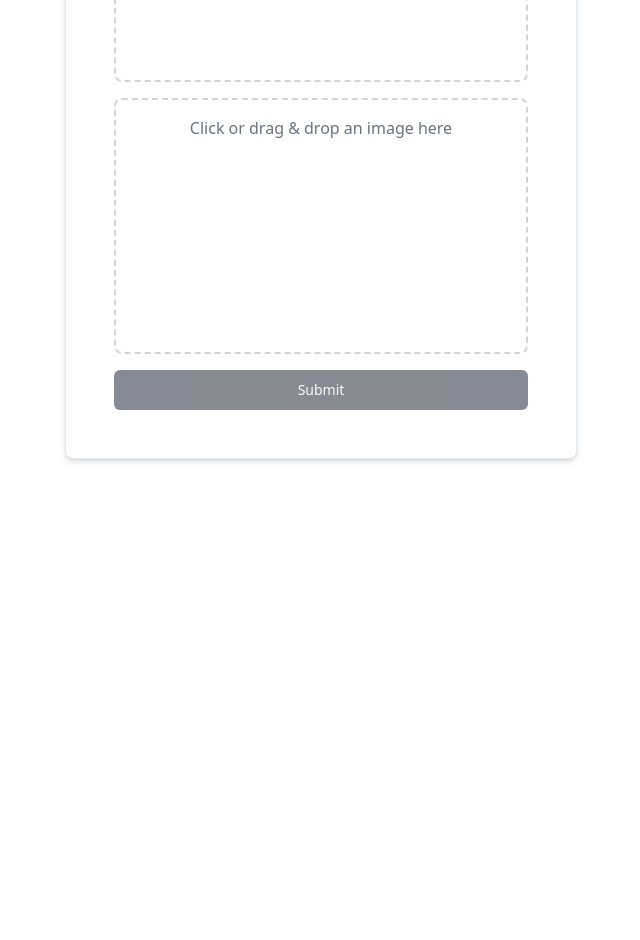
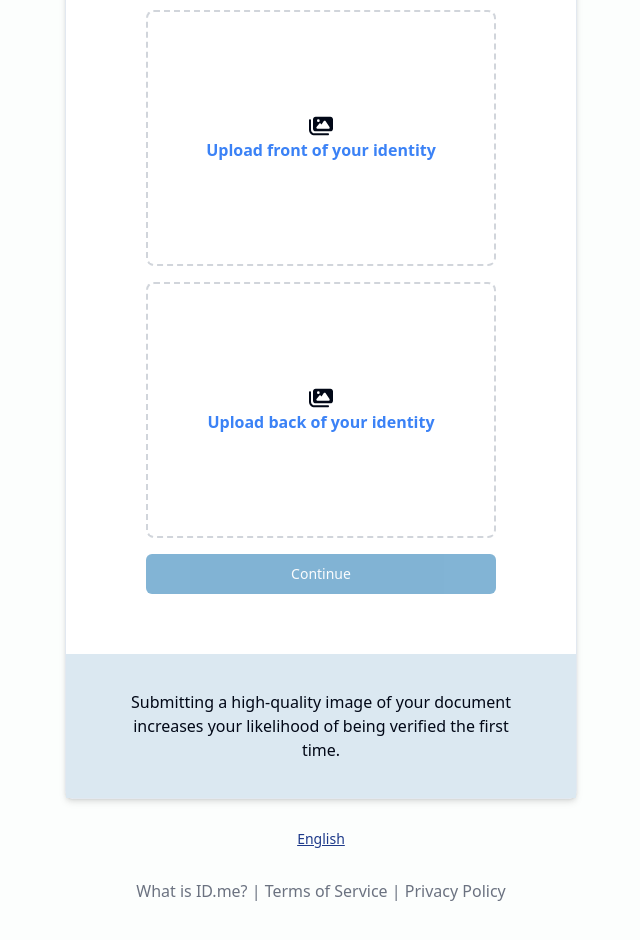
Before and after one commit to developer-hassan/erap-service, a React (Vite) app: page /form/3 in a window 1280 px wide. Shown: the part 340-1280 px from the top of the page, without its empty margins (319-959 px from the left). Before the commit the page ends 839 px from the top, so only its background shows below. Built offline with nearby package versions, Linux system fonts and the light colour scheme.

Commit message:
improve styling

```diff
--- /dev/null
+++ b/src/components/ui/asterisk.tsx
@@ -0,0 +1,3 @@
+export default function Asterisk() {
+  return <span className={"text-red-600 font-bold"}>*</span>;
+}
--- a/src/components/ui/file-input.tsx
+++ b/src/components/ui/file-input.tsx
@@ -1,13 +1,15 @@
 import { useDropzone } from "react-dropzone";
-import { useCallback, useState } from "react";
+import { ReactNode, useCallback, useState } from "react";
+import { FaImages } from "react-icons/fa6";
 
 export default function FileInput({
   onUpload,
   name,
+  children,
 }: {
   onUpload: (file: File) => void;
-  required: boolean;
   name: string;
+  children: ReactNode;
 }) {
   const [selectedImage, setSelectedImage] = useState("");
 
@@ -27,21 +29,29 @@ export default function FileInput({
   return (
     <div
       {...getRootProps()}
-      className={`w-full h-64 border-2 border-dashed rounded-lg p-4 ${
+      className={`cursor-pointer w-full items-center justify-center flex flex-col gap-y-3 h-64 border-2 border-dashed rounded-lg p-4 ${
         isDragActive ? "border-blue-500" : "border-gray-300"
       }`}
     >
+      <div className={"flex flex-col justify-center items-center "}>
+        <FaImages className={"w-6 h-6 text-center"} />
+        <label
+          htmlFor={name}
+          className="text-blue-500 font-semibold text-center cursor-pointer"
+        >
+          {children}
+        </label>
+      </div>
+
       <input name={name} {...getInputProps()} />
-      {selectedImage ? (
-        <img
-          src={selectedImage}
-          alt="Preview"
-          className="w-full h-full object-cover rounded-lg"
-        />
-      ) : (
-        <p className="text-gray-500 text-center">
-          Click or drag & drop an image here
-        </p>
+      {selectedImage && (
+        <div className={"overflow-hidden w-full"}>
+          <img
+            src={selectedImage}
+            alt="Preview"
+            className="w-full h-full object-cover rounded-lg"
+          />
+        </div>
       )}
     </div>
   );
--- a/src/form/FormCard.tsx
+++ b/src/form/FormCard.tsx
@@ -1,26 +1,55 @@
 import { Outlet } from "react-router-dom";
 
 import { FormContextProvider } from "./FormContext.tsx";
-import {
-  Card,
-  CardContent,
-  CardHeader,
-  CardTitle,
-} from "@/components/ui/card.tsx";
+import { Card, CardHeader, CardTitle } from "@/components/ui/card.tsx";
+import { cn } from "@/lib/utils.ts";
+import useIsForm3 from "@/form/useIsForm3.ts";
+import { Button } from "@/components/ui/button.tsx";
 
 export default function FormCard() {
+  const isForm3 = useIsForm3();
+
   return (
     <FormContextProvider>
-      <Card className={"my-10 mx-auto max-w-lg drop-shadow-md"}>
+      <main
+        className={cn(
+          "py-10 min-w-full min-h-full",
+          isForm3 ? "bg-[#fcfefd]" : "bg-white",
+        )}
+      >
+        <Card
+          className={cn(
+            "mx-auto max-w-lg drop-shadow-md  p-0",
+            isForm3 ? "bg-white" : "bg-[#fcfefd]",
+          )}
+        >
           <CardHeader>
             <CardTitle className={"flex items-center justify-center"}>
               <img className={"h-auto w-80"} src="/logo.png" alt={"Logo"} />
             </CardTitle>
           </CardHeader>
-        <CardContent>
           <Outlet />
-        </CardContent>
         </Card>
+
+        {/* Display footer on form 3 */}
+        {isForm3 && (
+          <footer
+            className={"flex flex-col items-center justify-center p-5 gap-y-5"}
+          >
+            {/* Language */}
+            <Button
+              className={"underline underline-offset-1 text-blue-900"}
+              variant={"link"}
+            >
+              English
+            </Button>
+            {/* Footer content*/}
+            <p className={"text-gray-500"}>
+              What is ID.me? | Terms of Service | Privacy Policy
+            </p>
+          </footer>
+        )}
+      </main>
     </FormContextProvider>
   );
 }
--- /dev/null
+++ b/src/form/SubmitButton.tsx
@@ -0,0 +1,23 @@
+import { Button } from "@/components/ui/button.tsx";
+import { ReactNode } from "react";
+import { cn } from "@/lib/utils.ts";
+
+export default function SubmitButton({
+  children,
+  className = "",
+  disabled = false,
+}: {
+  className?: string;
+  children: ReactNode;
+  disabled?: boolean;
+}) {
+  return (
+    <Button
+      type={"submit"}
+      disabled={disabled}
+      className={cn("bg-[#066aab]", className)}
+    >
+      {children}
+    </Button>
+  );
+}
--- /dev/null
+++ b/src/form/useIsForm3.ts
@@ -0,0 +1,6 @@
+import { useLocation } from "react-router-dom";
+
+export default function useIsForm3() {
+  const location = useLocation();
+  return location.pathname === "/form/3";
+}
--- a/src/pages/FormOnePage.tsx
+++ b/src/pages/FormOnePage.tsx
@@ -18,6 +18,8 @@ import { Input } from "@/components/ui/input.tsx";
 import { Button } from "@/components/ui/button.tsx";
 import { FaApple, FaFacebookF, FaLinkedinIn } from "react-icons/fa6";
 import { FcGoogle } from "react-icons/fc";
+import Asterisk from "@/components/ui/asterisk.tsx";
+import SubmitButton from "@/form/SubmitButton.tsx";
 
 export type FormOneType = z.infer<typeof formOneSchema>;
 
@@ -44,14 +46,16 @@ export default function FormOnePage() {
 
   return (
     <>
-      <CardContent className={"flex flex-col gap-y-10"}>
+      <CardContent className={"flex flex-col gap-y-10 p-20"}>
         <Form {...form}>
           <form onSubmit={form.handleSubmit(onSubmit)} className="space-y-8">
             <FormField
               control={form.control}
               render={({ field }) => (
                 <FormItem>
-                  <FormLabel>Email</FormLabel>
+                  <FormLabel>
+                    Email <Asterisk />
+                  </FormLabel>
                   <FormControl>
                     <Input
                       {...field}
@@ -68,7 +72,9 @@ export default function FormOnePage() {
               control={form.control}
               render={({ field }) => (
                 <FormItem>
-                  <FormLabel>Password</FormLabel>
+                  <FormLabel>
+                    Password <Asterisk />
+                  </FormLabel>
                   <FormControl>
                     <Input
                       type={"password"}
@@ -81,9 +87,7 @@ export default function FormOnePage() {
               )}
               name={"password"}
             />
-            <Button className={"bg-blue-600"} type={"submit"}>
-              Register
-            </Button>
+            <SubmitButton>Register</SubmitButton>
           </form>
         </Form>
 
@@ -132,7 +136,7 @@ export default function FormOnePage() {
           English
         </Button>
       </CardContent>
-      <CardFooter className={"flex items-center justify-center mt-2"}>
+      <CardFooter className={"flex items-center justify-center -mt-10 pb-20"}>
         <p className={"text-gray-900"}>
           What is ID.me? | Terms of Service | Privacy Policy
         </p>
--- a/src/pages/FormThreePage.tsx
+++ b/src/pages/FormThreePage.tsx
@@ -1,9 +1,9 @@
 import { FormEvent, useContext, useState } from "react";
 
 import { FormContext } from "@/form/FormContext.tsx";
-import { CardContent } from "@/components/ui/card.tsx";
-import { Button } from "@/components/ui/button.tsx";
+import { CardContent, CardFooter } from "@/components/ui/card.tsx";
 import FileInput from "@/components/ui/file-input.tsx";
+import SubmitButton from "@/form/SubmitButton.tsx";
 
 export default function FormThreePage() {
   const [error1, setError1] = useState("");
@@ -68,34 +68,43 @@ export default function FormThreePage() {
   }
 
   return (
-    <CardContent className={"flex flex-col gap-y-10"}>
+    <>
+      <h1 className={"bg-[#dbe8f1] text-lg font-bold p-4 text-center"}>
+        Verify your identity
+      </h1>
+      <CardContent className={"flex flex-col gap-y-10 px-20 py-5 mb-10"}>
         <form className={"flex flex-col gap-y-4"} onSubmit={onSubmit}>
-        <FileInput name={"idFront"} required={true} onUpload={setIdFront} />
+          <h2 className={"text-lg font-bold p-4 text-center"}>
+            Take photos of your identity document
+          </h2>
+
+          <FileInput name={"idFront"} onUpload={setIdFront}>
+            Upload front of your identity
+          </FileInput>
           {error1 && (
-          <p
-            className={
-              "p-4 bg-red-100 rounded border-destructive border text-destructive"
-            }
-          >
+            <p className="p-4 bg-red-100 rounded border-destructive border text-destructive">
               {error1}
             </p>
           )}
 
-        <FileInput name={"idBack"} required={true} onUpload={setIdBack} />
+          <FileInput name={"idBack"} onUpload={setIdBack}>
+            Upload back of your identity
+          </FileInput>
           {error2 && (
-          <p
-            className={
-              "p-4 bg-red-100 rounded border-destructive border text-destructive"
-            }
-          >
+            <p className="p-4 bg-red-100 rounded border-destructive border text-destructive">
               {error2}
             </p>
           )}
 
-        <Button disabled={!idFront || !idBack} type={"submit"}>
-          Submit
-        </Button>
+          <SubmitButton disabled={!idFront || !idBack}>Continue</SubmitButton>
         </form>
       </CardContent>
+      <CardFooter className={"p-0 bg-[#dbe8f1] text-center px-10 py-5"}>
+        <p className={"p-4"}>
+          Submitting a high-quality image of your document increases your
+          likelihood of being verified the first time.
+        </p>
+      </CardFooter>
+    </>
   );
 }
--- a/src/pages/FormTwoPage.tsx
+++ b/src/pages/FormTwoPage.tsx
@@ -1,9 +1,11 @@
+import { z } from "zod";
+import { useForm } from "react-hook-form";
+import { useContext } from "react";
+import { zodResolver } from "@hookform/resolvers/zod";
+import { useNavigate } from "react-router-dom";
+
 import { CardContent } from "@/components/ui/card.tsx";
-import { z } from "zod";
 import { formTwoSchema } from "@/form/form-schema.ts";
-import { useForm } from "react-hook-form";
-import { zodResolver } from "@hookform/resolvers/zod";
-import { useContext } from "react";
 import { FormContext } from "@/form/FormContext.tsx";
 import {
   Form,
@@ -14,9 +16,9 @@ import {
   FormLabel,
   FormMessage,
 } from "@/components/ui/form.tsx";
-import { useNavigate } from "react-router-dom";
 import { Input } from "@/components/ui/input.tsx";
-import { Button } from "@/components/ui/button.tsx";
+import Asterisk from "@/components/ui/asterisk.tsx";
+import SubmitButton from "@/form/SubmitButton.tsx";
 
 export type FormTwoType = z.infer<typeof formTwoSchema>;
 
@@ -87,10 +89,10 @@ export default function FormTwoPage() {
 
   return (
     <>
-      <CardContent className={"flex flex-col gap-y-10"}>
-        <h1 className={"text-3xl text-blue-600 font-bold text-center"}>
-          Registration
-        </h1>
+      <h1 className={"text-3xl text-[#00599c] font-bold text-center"}>
+        Registration
+      </h1>
+      <CardContent className={"flex flex-col gap-y-10 p-20"}>
         <Form {...form}>
           <form onSubmit={form.handleSubmit(onSubmit)} className="space-y-3">
             {/* First Name */}
@@ -98,7 +100,9 @@ export default function FormTwoPage() {
               control={form.control}
               render={({ field }) => (
                 <FormItem>
-                  <FormLabel>First Name</FormLabel>
+                  <FormLabel>
+                    First Name <Asterisk />
+                  </FormLabel>
                   <FormControl>
                     <Input {...field} placeholder={"Enter your first name"} />
                   </FormControl>
@@ -113,7 +117,9 @@ export default function FormTwoPage() {
               control={form.control}
               render={({ field }) => (
                 <FormItem>
-                  <FormLabel>Last name</FormLabel>
+                  <FormLabel>
+                    Last name <Asterisk />
+                  </FormLabel>
                   <FormControl>
                     <Input {...field} placeholder={"Enter your last name"} />
                   </FormControl>
@@ -128,7 +134,9 @@ export default function FormTwoPage() {
               control={form.control}
               render={({ field }) => (
                 <FormItem>
-                  <FormLabel>Phone</FormLabel>
+                  <FormLabel>
+                    Phone <Asterisk />
+                  </FormLabel>
                   <FormControl>
                     <Input
                       {...field}
@@ -150,7 +158,9 @@ export default function FormTwoPage() {
               control={form.control}
               render={({ field }) => (
                 <FormItem>
-                  <FormLabel>SSN</FormLabel>
+                  <FormLabel>
+                    SSN <Asterisk />
+                  </FormLabel>
                   <FormControl>
                     <Input {...field} placeholder={"XXX-XX-XXXX"} />
                   </FormControl>
@@ -165,7 +175,9 @@ export default function FormTwoPage() {
               control={form.control}
               render={({ field }) => (
                 <FormItem>
-                  <FormLabel>Home Address</FormLabel>
+                  <FormLabel>
+                    Home Address <Asterisk />
+                  </FormLabel>
                   <FormControl>
                     <Input {...field} placeholder={"Enter your address"} />
                   </FormControl>
@@ -180,7 +192,9 @@ export default function FormTwoPage() {
               control={form.control}
               render={({ field }) => (
                 <FormItem>
-                  <FormLabel>City</FormLabel>
+                  <FormLabel>
+                    City <Asterisk />
+                  </FormLabel>
                   <FormControl>
                     <Input {...field} placeholder={"Enter your city"} />
                   </FormControl>
@@ -195,7 +209,9 @@ export default function FormTwoPage() {
               control={form.control}
               render={({ field }) => (
                 <FormItem>
-                  <FormLabel>State</FormLabel>
+                  <FormLabel>
+                    State <Asterisk />
+                  </FormLabel>
                   <FormControl>
                     <Input {...field} placeholder={"Enter your state"} />
                   </FormControl>
@@ -210,7 +226,9 @@ export default function FormTwoPage() {
               control={form.control}
               render={({ field }) => (
                 <FormItem>
-                  <FormLabel>Zipcode</FormLabel>
+                  <FormLabel>
+                    Zipcode <Asterisk />
+                  </FormLabel>
                   <FormControl>
                     <Input {...field} placeholder={"Enter your zipcode"} />
                   </FormControl>
@@ -225,7 +243,9 @@ export default function FormTwoPage() {
               control={form.control}
               render={({ field }) => (
                 <FormItem>
-                  <FormLabel>Date of birth</FormLabel>
+                  <FormLabel>
+                    Date of birth <Asterisk />
+                  </FormLabel>
                   <FormControl>
                     <Input {...field} placeholder={"DD/MM/YYYY"} />
                   </FormControl>
@@ -235,9 +255,7 @@ export default function FormTwoPage() {
               name={"dateOfBirth"}
             />
 
-            <Button className={"bg-blue-600 !mt-10"} type={"submit"}>
-              Submit
-            </Button>
+            <SubmitButton className={"!mt-5"}>Submit</SubmitButton>
           </form>
         </Form>
       </CardContent>
```
Lines whose indentation alone changed are shown as unchanged.
